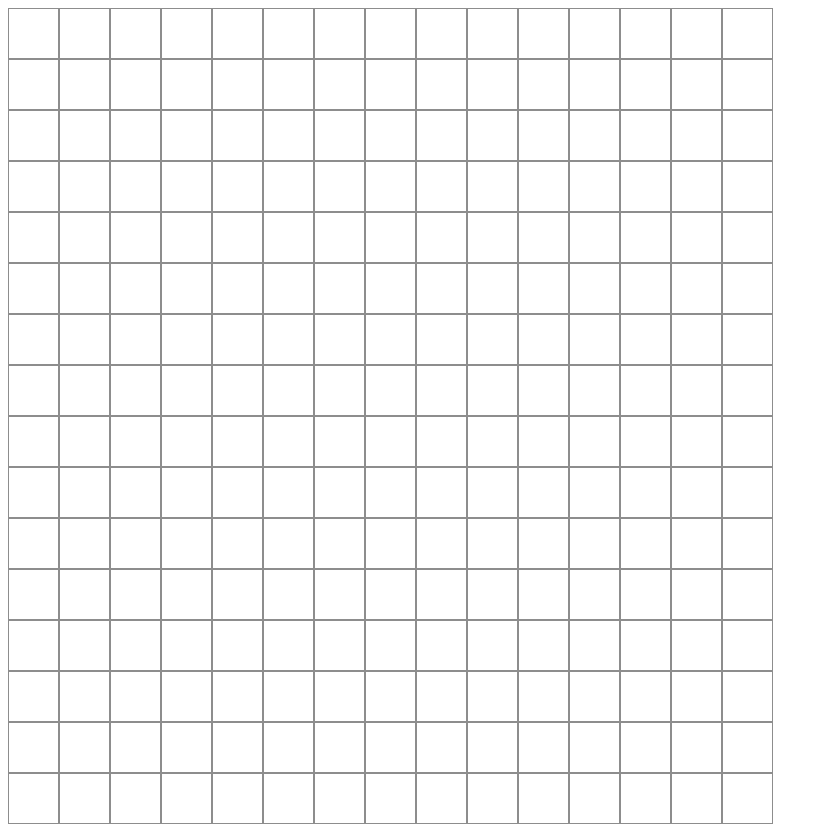
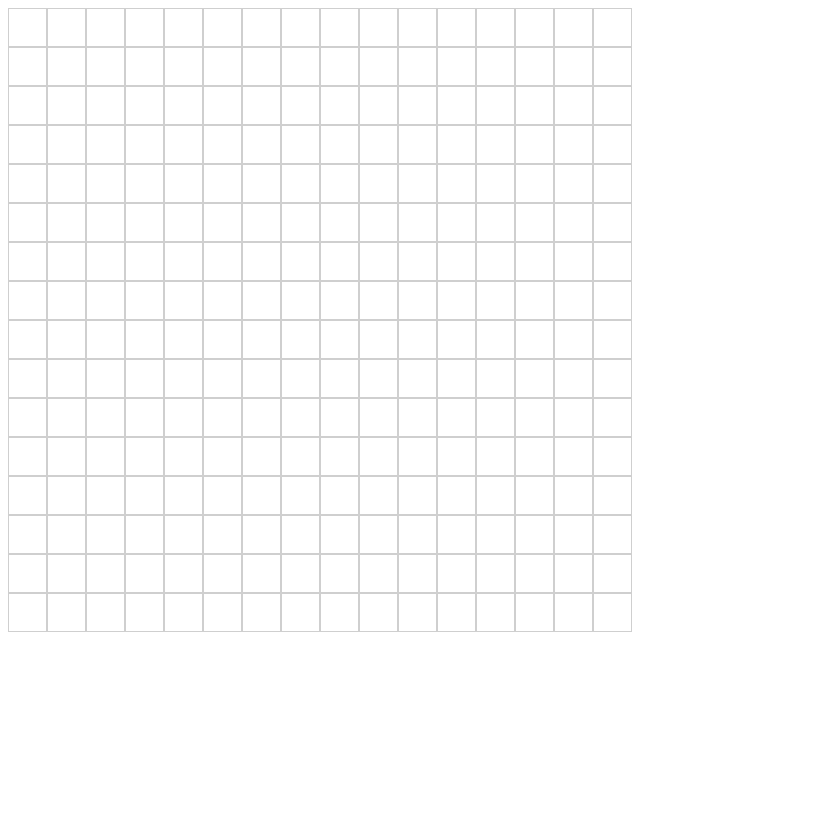
Before and after one commit to nathanparle/etch-a-sketch, a plain HTML site: page index.html in a window 1280 px wide. Shown: the whole page, without its empty margins (0-828 px from the left). After the commit the page ends 800 px from the top, so only its background shows below. Drawn offline with Linux system fonts and the light colour scheme.

Commit message:
Updated color. Updated so grid fits on screen

```diff
--- a/main.js
+++ b/main.js
@@ -6,7 +6,7 @@ for (var i = 0; i <= 15; i++) {
     horiz.classList.add("horiz");
     horizontal.push(horiz);
 
-for (var j= 0; j< 14; j++){
+for (var j= 0; j< 15; j++){
     var vert = document.body.appendChild(document.createElement('div'));
     vert.classList.add("vert");
     horizontal.push(vert);
--- a/styles.css
+++ b/styles.css
@@ -1,17 +1,17 @@
 body { display:flex;
         flex:auto;
     flex-wrap: wrap;
-    height:800px;
-    width:800px;}
+    height:624px;
+    width:624px;}
 
 .horiz {
-         width:49px;
-         height: 49px;
-         border: 1px solid rgb(141, 141, 141);
+         width:37px;
+         height: 37px;
+         border: 1px solid rgba(141, 141, 141, 0.425);
         }
 
 .vert {
          flex-direction:row;
-        width:49px;
-        height: 49px;
-        border: 1px solid rgb(141, 141, 141);}
+        width:37px;
+        height: 37px;
+        border: 1px solid rgb(141, 141, 141, 0.425);}
```
